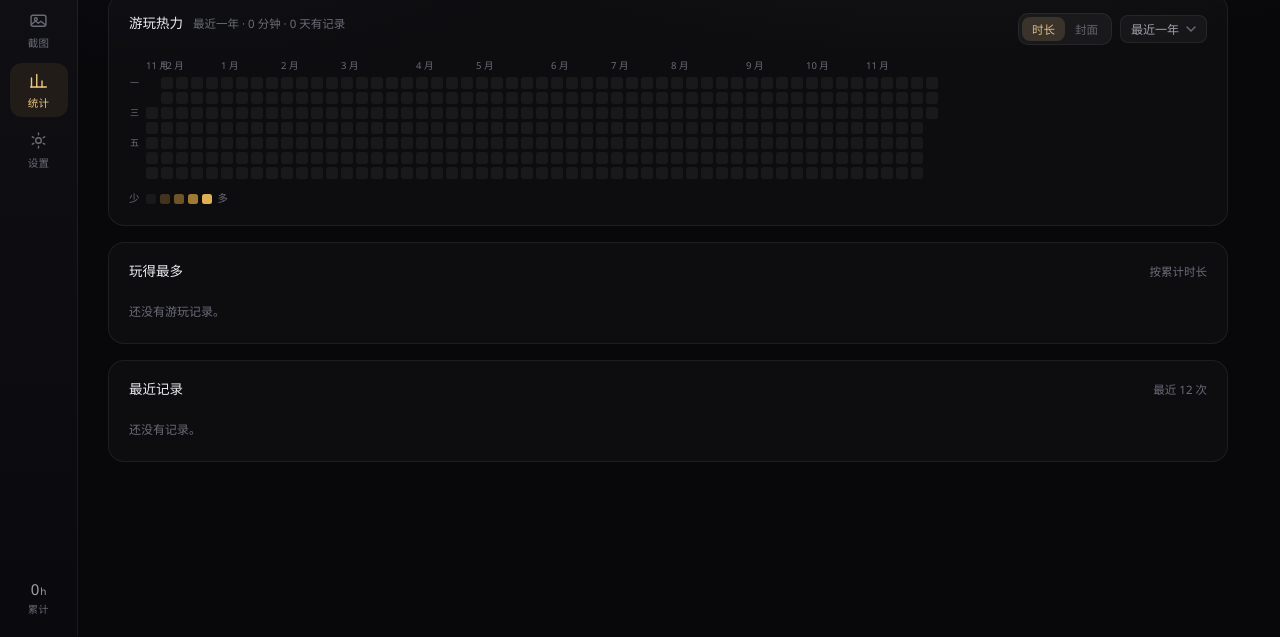
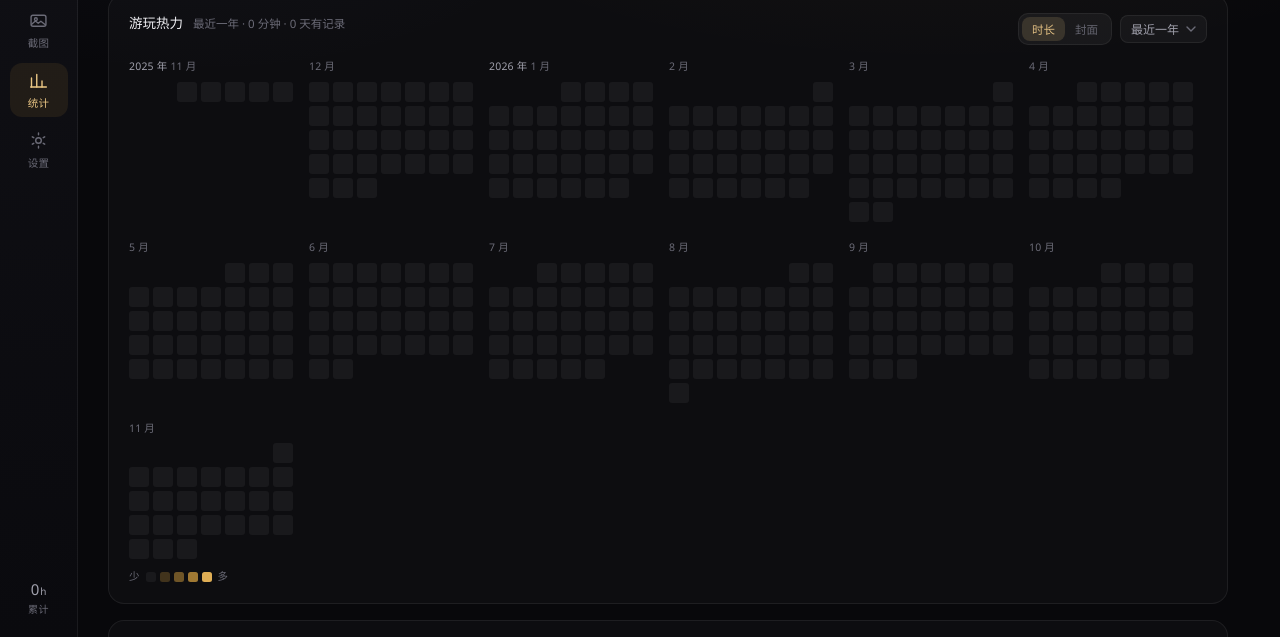
Before and after one commit to zcy-study/zcyLauncher, a website: page app/renderer/index.html in a window 1280 px wide. Both pictures are taken after a click on the button "统计". Shown: the part 163-800 px from the top of the page. Drawn offline with Linux system fonts and the light colour scheme.

Commit message:
style: 热力图改为按月份分块，格子放大
- 一年 12 块自动换行成 3 行，时长 20px / 封面 30px
- 短区间自适应放大：一周 40px、一月 26px
- 一周视图用日期区间做标签，不再按日历对齐

```diff
--- a/app/renderer/app.js
+++ b/app/renderer/app.js
@@ -1556,22 +1556,17 @@ function renderHeatmap() {
     }
   }
 
-  const strip = list.length <= 7;
-  const rowsLayout = list.length <= 42;
-  const cellSize = heatMode === 'cover' ? 16 : (strip ? 20 : (rowsLayout ? 16 : 12));
-  grid.className = 'heatmap '
-    + (rowsLayout ? 'is-rows' : 'is-cols')
-    + (strip ? ' is-strip' : '')
-    + (heatMode === 'cover' ? ' is-cover' : '');
-
-  // 非一周视图：往前后补齐，凑成完整的周，格子排成矩形
-  const padStart = strip ? 0 : (list[0].getDay() + 6) % 7; // 周一为一周第一天
-  const slots = strip ? 7 : Math.ceil((padStart + list.length) / 7) * 7;
-
-  const parts = [];
-  for (let i = 0; i < padStart; i++) parts.push('<i class="is-blank"></i>');
-
-  for (const d of list) {
+  // 天数越少格子越大，短区间也能看得清
+  const dayCount = list.length;
+  const cell = heatMode === 'cover'
+    ? (dayCount <= 7 ? 48 : dayCount <= 31 ? 34 : 30)
+    : (dayCount <= 7 ? 40 : dayCount <= 31 ? 26 : 20);
+  const blockW = 7 * cell + 6 * 4;
+  grid.className = 'heatmap' + (heatMode === 'cover' ? ' is-cover' : '');
+  grid.style.setProperty('--hcell', cell + 'px');
+  grid.style.setProperty('--blockw', blockW + 'px');
+
+  const cellHtml = (d) => {
     const k = dayKey(d.getTime());
     const rec = days.get(k);
     const sec = rec ? rec.sec : 0;
@@ -1579,51 +1574,54 @@ function renderHeatmap() {
     const game = top ? state.games.find((g) => g.id === top.id) : null;
     const dateText = `${d.getFullYear()}-${pad2(d.getMonth() + 1)}-${pad2(d.getDate())}`;
     const meta = `data-k="${dateText}" data-sec="${sec}" data-game="${esc(game ? game.name : '')}" data-gsec="${top ? top.sec : 0}"`;
-
-    if (heatMode === 'cover') {
-      if (game && game.coverUrl) {
-        parts.push(`<i ${meta}><img src="${esc(game.coverUrl)}" alt="" loading="lazy"></i>`);
-      } else {
-        parts.push(`<i class="l${levelOf(sec)}" ${meta}></i>`);
-      }
+    if (heatMode === 'cover' && game && game.coverUrl) {
+      return `<i ${meta}><img src="${esc(game.coverUrl)}" alt="" loading="lazy"></i>`;
+    }
+    return `<i class="l${levelOf(sec)}" ${meta}></i>`;
+  };
+
+  // 按自然月切块
+  const blocks = [];
+  let cur = new Date(start);
+  while (cur <= end) {
+    const y = cur.getFullYear();
+    const m = cur.getMonth();
+    const monthEnd = new Date(y, m + 1, 0);
+    const last = monthEnd > end ? end : monthEnd;
+    const list2 = [];
+    for (let d = new Date(cur); d <= last; d.setDate(d.getDate() + 1)) list2.push(new Date(d));
+    blocks.push({ y, m, days: list2 });
+    cur = new Date(y, m + 1, 1);
+  }
+
+  const blank = '<i class="is-blank"></i>';
+  const weekHead = ['一', '二', '三', '四', '五', '六', '日'];
+
+  grid.innerHTML = blocks.map((b, i) => {
+    // 一周以内不按日历对齐，直接排成一行
+    const solo = blocks.length === 1 && b.days.length <= 7;
+    const offset = solo ? 0 : (b.days[0].getDay() + 6) % 7;
+    const total = solo ? 7 : Math.ceil((offset + b.days.length) / 7) * 7;
+
+    const cells = [];
+    for (let k = 0; k < offset; k++) cells.push(blank);
+    for (const d of b.days) cells.push(cellHtml(d));
+    for (let k = offset + b.days.length; k < total; k++) cells.push(blank);
+
+    const showYear = i === 0 || b.m === 0;
+    let label;
+    if (solo) {
+      const a = b.days[0];
+      const z = b.days[b.days.length - 1];
+      label = `<b>${a.getFullYear()} 年</b> ${a.getMonth() + 1} 月 ${a.getDate()} 日 – ${z.getDate()} 日`;
     } else {
-      parts.push(`<i class="l${levelOf(sec)}" ${meta}></i>`);
+      label = showYear ? `<b>${b.y} 年</b> ${b.m + 1} 月` : `${b.m + 1} 月`;
     }
-  }
-  for (let i = padStart + list.length; i < slots; i++) parts.push('<i class="is-blank"></i>');
-  grid.innerHTML = parts.join('');
-
-  const weekTop = $('#heatWeekTop');
-  if (rowsLayout) {
-    months.classList.add('hidden');
-    wd.classList.add('hidden');
-    if (weekTop) {
-      weekTop.innerHTML = (strip
-        ? list.map((d) => `<span>${'日一二三四五六'[d.getDay()]}</span>`)
-        : ['一', '二', '三', '四', '五', '六', '日'].map((t) => `<span>${t}</span>`)).join('');
-      weekTop.style.gridTemplateColumns = `repeat(7, ${cellSize}px)`;
-      weekTop.classList.remove('hidden');
-    }
-  } else {
-    if (weekTop) weekTop.classList.add('hidden');
-    const weeks = Math.ceil((padStart + list.length) / 7);
-    const marks = [];
-    let lastMonth = -1;
-    list.forEach((d, idx) => {
-      const m = d.getMonth();
-      if (m === lastMonth) return;
-      lastMonth = m;
-      const col = Math.floor((padStart + idx) / 7) + 1;
-      if (idx === 0 || col <= weeks - 1) {
-        marks.push(`<span style="grid-column:${col}">${m + 1} 月</span>`);
-      }
-    });
-    months.innerHTML = marks.join('');
-    months.style.gridTemplateColumns = `repeat(${weeks}, ${cellSize}px)`;
-    months.classList.toggle('hidden', !marks.length);
-    wd.innerHTML = ['一', '', '三', '', '五', '', ''].map((t) => `<span>${t}</span>`).join('');
-    wd.classList.remove('hidden');
-  }
+    return `<div class="heat-block">
+      <div class="hb-label">${label}</div>
+      <div class="hb-grid">${cells.join('')}</div>
+    </div>`;
+  }).join('');
 
   if (legend) {
     legend.innerHTML = heatMode === 'cover'
--- a/app/renderer/index.html
+++ b/app/renderer/index.html
@@ -125,14 +125,7 @@
             </div>
           </div>
           <div class="heatmap-wrap">
-            <div class="heat-row">
-              <div class="heat-wd hidden" id="heatWd"></div>
-              <div class="heat-col">
-                <div class="heat-months hidden" id="heatMonths"></div>
-                <div class="heat-weektop hidden" id="heatWeekTop"></div>
-                <div class="heatmap is-cols" id="heatmap"></div>
-              </div>
-            </div>
+            <div class="heatmap" id="heatmap"></div>
             <div class="heat-legend" id="heatLegend">
               <span>少</span>
               <i class="l0"></i><i class="l1"></i><i class="l2"></i><i class="l3"></i><i class="l4"></i>
--- a/app/renderer/styles.css
+++ b/app/renderer/styles.css
@@ -1137,71 +1137,44 @@ body.detail-open .topbar { -webkit-app-region: no-drag; }
   border-radius: 8px;
 }
 
-.heat-row { display: flex; gap: 6px; min-width: 0; }
-.heat-col { min-width: 0; flex: 1; }
-
-.heat-wd {
+/* 按月份分块的热力图 */
+.heatmap {
   display: grid;
-  grid-template-rows: repeat(7, var(--hcell, 12px));
-  gap: 3px;
-  width: 11px;
-  flex: 0 0 11px;
-  margin-top: 18px;
-  font-size: 9px;
-  line-height: var(--hcell, 12px);
+  grid-template-columns: repeat(auto-fill, var(--blockw, 150px));
+  gap: 18px 16px;
+  justify-content: start;
+}
+
+.heat-block { min-width: 0; }
+
+.hb-label {
+  font-size: 10.5px;
   color: var(--text-3);
-  text-align: center;
-}
-.heat-wd span { display: block; height: var(--hcell, 12px); }
-
-.heat-months {
+  letter-spacing: 0.2px;
+  margin-bottom: 7px;
+  white-space: nowrap;
+  overflow: hidden;
+  text-overflow: ellipsis;
+}
+.hb-label b { color: var(--text-2); font-weight: 500; }
+
+.hb-grid {
   display: grid;
-  gap: 3px;
-  height: 14px;
-  margin-bottom: 4px;
-  font-size: 9.5px;
-  color: var(--text-3);
-}
-.heat-months span { white-space: nowrap; }
-
-.heat-weektop {
-  display: grid;
-  gap: 3px;
-  margin-bottom: 4px;
-  font-size: 9.5px;
-  color: var(--text-3);
-}
-.heat-weektop span { text-align: center; }
-
-.heatmap { display: grid; gap: 3px; --hcell: 12px; }
-.heatmap.is-cols {
-  grid-auto-flow: column;
-  grid-template-rows: repeat(7, var(--hcell));
-  grid-auto-columns: var(--hcell);
-  overflow-x: auto;
-  padding-bottom: 2px;
-}
-.heatmap.is-rows {
-  grid-auto-flow: row;
-  grid-template-columns: repeat(7, var(--hcell));
-  grid-auto-rows: var(--hcell);
-}
-.heatmap.is-rows { --hcell: 16px; }
-.heatmap.is-strip { --hcell: 20px; }
-.heatmap.is-cover { --hcell: 16px; }
-
-.heatmap i {
-  border-radius: 2.5px;
+  grid-template-columns: repeat(7, var(--hcell, 18px));
+  grid-auto-rows: var(--hcell, 18px);
+  gap: 4px;
+}
+
+.hb-grid i {
+  border-radius: 3px;
   background: rgba(255, 255, 255, 0.05);
   overflow: hidden;
   position: relative;
 }
-.heatmap.is-rows i { border-radius: 3.5px; }
-.heatmap.is-cover i { border-radius: 4px; box-shadow: inset 0 0 0 1px rgba(0, 0, 0, 0.28); }
-
-.heatmap i.is-blank { visibility: hidden; }
-
-.heatmap i img {
+
+.hb-grid i.is-blank { visibility: hidden; }
+
+.hb-grid i img {
   width: 100%;
   height: 100%;
   object-fit: cover;
@@ -1209,16 +1182,17 @@ body.detail-open .topbar { -webkit-app-region: no-drag; }
   pointer-events: none;
 }
 
-.heatmap i.l1 { background: rgba(217, 164, 65, 0.26); }
-.heatmap i.l2 { background: rgba(217, 164, 65, 0.48); }
-.heatmap i.l3 { background: rgba(217, 164, 65, 0.72); }
-.heatmap i.l4 { background: #DFAE55; }
-
-.heatmap i[data-k] { cursor: default; }
-.heatmap.is-cover i[data-k]:hover { box-shadow: 0 0 0 1.5px #F2CE8C; }
-.heatmap i[data-k]:hover { box-shadow: 0 0 0 1.5px rgba(242, 206, 140, 0.75); }
-
-.heat-legend { display: flex; align-items: center; gap: 4px; font-size: 10.5px; color: var(--text-3); }
+.hb-grid i.l1 { background: rgba(217, 164, 65, 0.26); }
+.hb-grid i.l2 { background: rgba(217, 164, 65, 0.48); }
+.hb-grid i.l3 { background: rgba(217, 164, 65, 0.72); }
+.hb-grid i.l4 { background: #DFAE55; }
+
+.hb-grid i[data-k]:hover { box-shadow: 0 0 0 1.5px rgba(242, 206, 140, 0.8); }
+
+.heatmap.is-cover .hb-grid i { border-radius: 4px; box-shadow: inset 0 0 0 1px rgba(0, 0, 0, 0.28); }
+.heatmap.is-cover .hb-grid i[data-k]:hover { box-shadow: 0 0 0 1.5px #F2CE8C; }
+
+.heat-legend { display: flex; align-items: center; gap: 4px; font-size: 10.5px; color: var(--text-3); flex-wrap: wrap; }
 .heat-legend i { width: 10px; height: 10px; border-radius: 2.5px; background: rgba(255, 255, 255, 0.05); }
 .heat-legend i.l1 { background: rgba(217, 164, 65, 0.26); }
 .heat-legend i.l2 { background: rgba(217, 164, 65, 0.48); }
@@ -1233,7 +1207,6 @@ body.detail-open .topbar { -webkit-app-region: no-drag; }
 }
 .heat-legend span:first-child { margin-right: 2px; }
 .heat-legend span:last-child { margin-left: 2px; }
-.heat-legend .gap { width: 8px; }
 
 /* 悬停提示 */
 .heat-tip {
--- a/使用说明.txt
+++ b/使用说明.txt
@@ -92,7 +92,8 @@ zcyGal 启动器 · 使用说明
       - 时长：格子颜色越亮，那天玩得越久；
       - 封面：格子里直接显示当天玩得最多的那部作品的封面。
     鼠标停在格子上会显示日期、当天总时长和主要玩的作品。
-    范围在一周以内时是单行，一个月左右排成 7 列的方块，三个月以上按周分列。
+    格子按自然月分块，一块就是一个月，宽了会自动换行（一年 3 行）；
+    选的区间越短格子越大：一周 40px、一月 26px、更长 20px（封面模式再大一圈）。
   · 玩得最多：按累计时长排前 6。
   · 最近记录：最近 12 次游玩。
 
```
Also changed, not shown: CHANGELOG.md.
